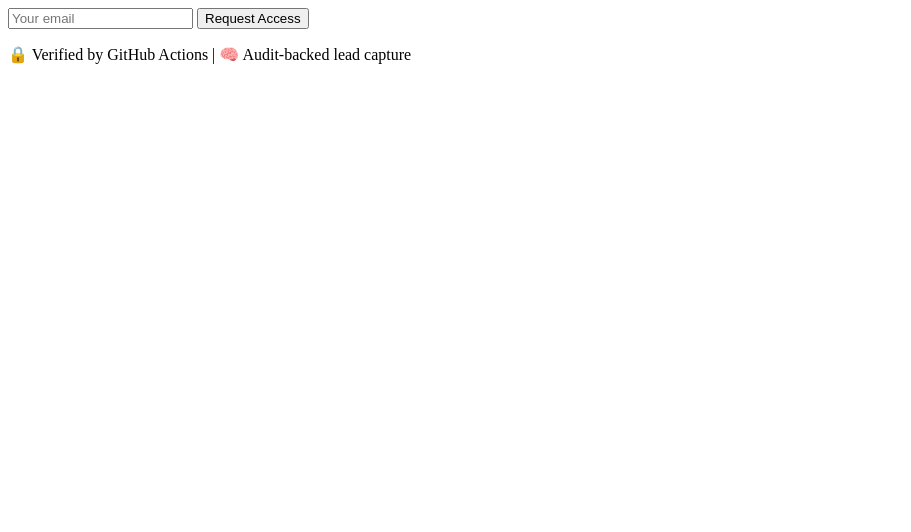
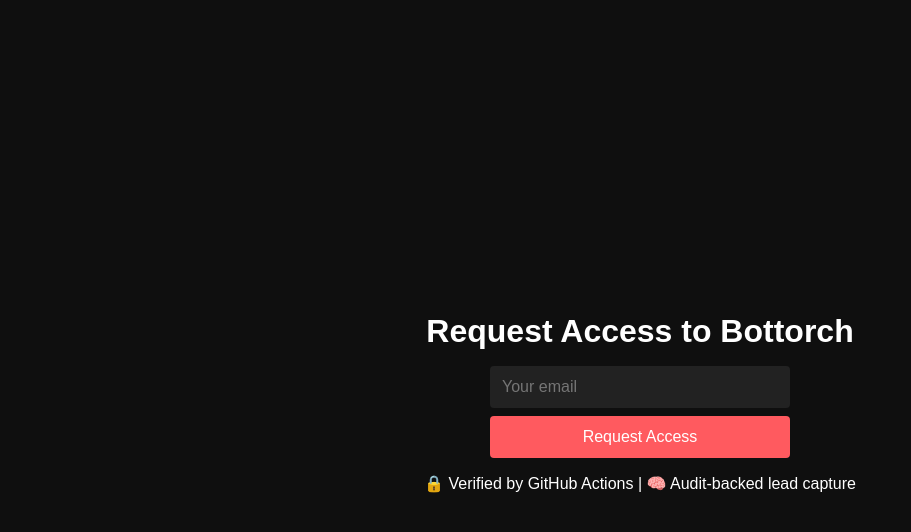
Before and after one commit to nglidden9/bottorch-site, a plain HTML site: page index.html in a window 1280 px wide. Shown: the whole page, without its empty margins (0-911 px from the left). Drawn offline with Linux system fonts and the light colour scheme.

Commit message:
Update index.html with Bottorch branded lead form
Injected branded landing page for Bottorch.com.
Includes lead capture form triggering GitHub dispatch to Slack.
Flip-ready, audit-backed, and zero-touch.

```diff
--- a/index.html
+++ b/index.html
@@ -1,3 +1,53 @@
+<!DOCTYPE html>
+<html lang="en">
+<head>
+  <meta charset="UTF-8" />
+  <meta name="viewport" content="width=device-width, initial-scale=1.0" />
+  <title>Bottorch Access Request</title>
+  <style>
+    body {
+      font-family: sans-serif;
+      background: #0f0f0f;
+      color: #fff;
+      display: flex;
+      flex-direction: column;
+      align-items: center;
+      justify-content: center;
+      height: 100vh;
+      margin: 0;
+    }
+    h1 {
+      font-size: 2rem;
+      margin-bottom: 1rem;
+    }
+    form {
+      display: flex;
+      flex-direction: column;
+      gap: 0.5rem;
+      width: 300px;
+    }
+    input, button {
+      padding: 0.75rem;
+      border: none;
+      border-radius: 4px;
+      font-size: 1rem;
+    }
+    input {
+      background: #222;
+      color: #fff;
+    }
+    button {
+      background: #ff5a5f;
+      color: #fff;
+      cursor: pointer;
+    }
+    button:hover {
+      background: #e0484d;
+    }
+  </style>
+</head>
+<body>
+  <h1>Request Access to Bottorch</h1>
   <form id="leadForm">
     <input type="email" name="email" placeholder="Your email" required />
     <button type="submit">Request Access</button>
@@ -8,7 +58,7 @@
       e.preventDefault();
       const email = e.target.email.value;
 
-    await fetch("https://api.github.com/repos/ngliddeng/botorch-site/dispatches", {
+      await fetch("https://api.github.com/repos/ngliddeng/bottorch-site/dispatches", {
         method: "POST",
         headers: {
           "Authorization": "Bearer YOUR_GH_TOKEN",
@@ -24,6 +74,8 @@
       alert("Thanks! You’ll be notified.");
     });
   </script>
+</body>
+</html>
 
 <footer>
   <p>🔒 Verified by GitHub Actions | 🧠 Audit-backed lead capture</p>
```
Lines whose indentation alone changed are shown as unchanged.
